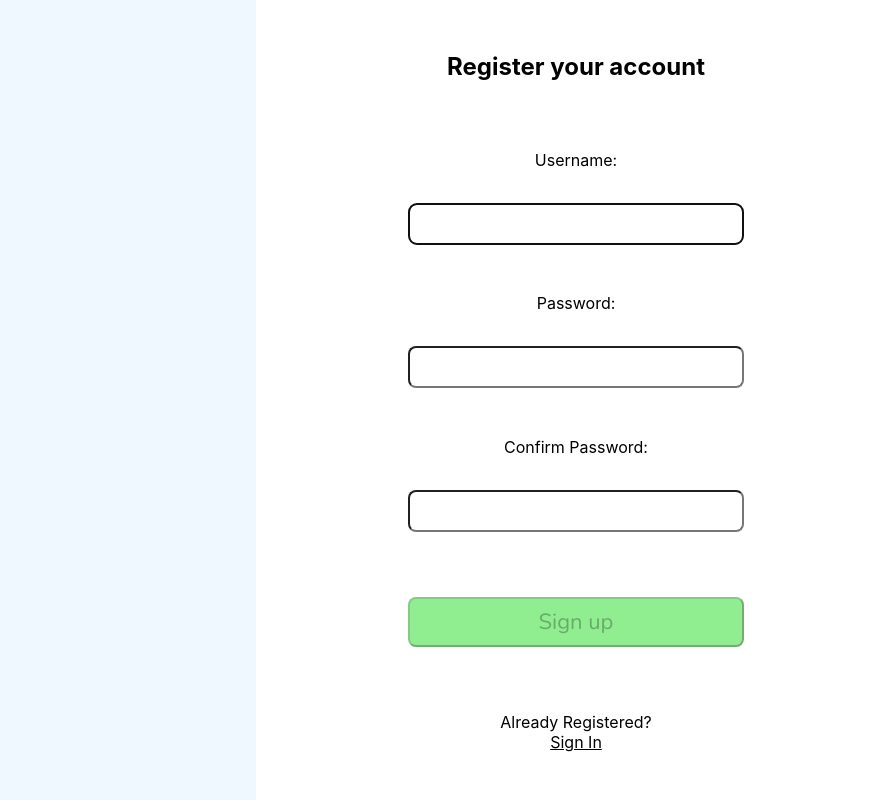
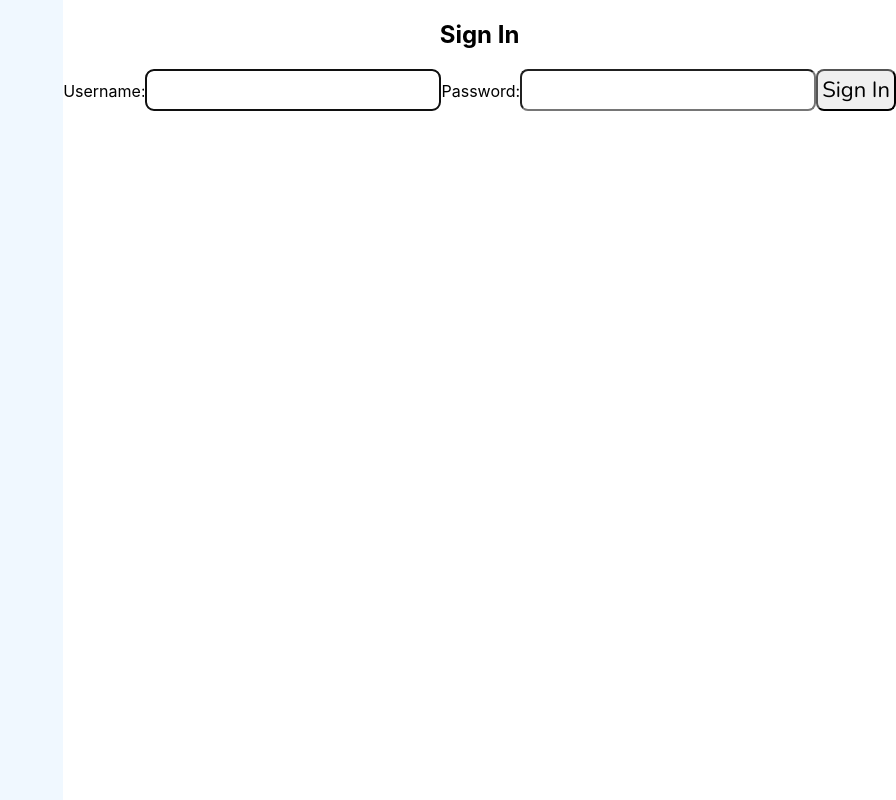
Before and after one commit to EliezerOng/CZ3002-Web-Application, a React (Create React App) app in the folder FrontEnd/my-app/: page / in a window 1280 px wide. Shown: the whole page, without its empty margins (384-1280 px from the left). Built offline with nearby package versions, Linux system fonts and the light colour scheme.

Commit message:
Link register to login

```diff
--- a/FrontEnd/my-app/src/App.jsx
+++ b/FrontEnd/my-app/src/App.jsx
@@ -6,9 +6,10 @@ import SideBarData from "./SideBarData";
 import Search from "./components/Search";
 
 import logo from "./logo.svg";
-import Login from "./Login";
-import Register from "./Register";
-// import { Routes, Route } from "react-router-dom";
+import Login from "./components/Login";
+import Register from "./components/Register";
+
+import { BrowserRouter as Router, Routes, Route } from "react-router-dom";
 
 export default function App() {
   const sideBarData = SideBarData.map((item) => {
@@ -20,10 +21,15 @@ export default function App() {
   });
 
   return (
-    <main className="App">
-      <div className="left-image"></div>
-      <Register />
-    </main>
+    <Router>
+      <main className="App">
+        <div className="left-image"></div>
+        <Routes>
+          <Route path="/" element={<Login />}></Route>
+          <Route path="/register" element={<Register />}></Route>
+        </Routes>
+      </main>
+    </Router>
 
     // <div className="main-app-container">
     //   {/* <Search /> */}
--- a/FrontEnd/my-app/src/Login.js
+++ b/FrontEnd/my-app/src/components/Login.js
@@ -37,15 +37,32 @@ const Login = () => {
       </p>
       <h1>Sign In</h1>
       <form>
-        <label htmlFor="username">Username</label>
+        <label htmlFor="username">Username:</label>
         <input
           type="text"
           id="username"
+          //set focus on this input
           ref={userRef}
+          //dont fill username with past entries
           autoComplete="off"
           onChange={(e) => setUser(e.target.value)}
+          //to clear input upon submission
           value={user}
+          required
         />
+
+        <label htmlFor="password">Password:</label>
+        <input
+          type="password"
+          id="password"
+          //dont need set focus on pw directly
+          onChange={(e) => setPwd(e.target.value)}
+          //to clear input upon submission
+          value={pwd}
+          required
+        />
+        {/* dont need onclick bc its the only button in the form */}
+        <button>Sign In</button>
       </form>
     </section>
   );
--- a/FrontEnd/my-app/src/Register.js
+++ b/FrontEnd/my-app/src/components/Register.js
@@ -7,10 +7,10 @@ import {
 import { FontAwesomeIcon } from "@fortawesome/react-fontawesome";
 import React from "react";
 import "./Register.css";
-// import { Link } from "react-router-dom";
+import { Link } from "react-router-dom";
 
 // backend
-import axios from "./api/axios";
+import axios from "../api/axios";
 const REGISTER_URL = "/register";
 
 // [a-zA-Z]: start with lower/uppercase letter
@@ -268,10 +268,7 @@ const Register = () => {
               Already Registered?
               <br />
               <span className="line">
-                <a href="/Login" className="sign-in-link">
-                  Sign In
-                </a>
-                {/* <Link to="/Login">Sign in</Link> */}
+                <Link to="/">Sign in</Link>
               </span>
             </p>
           </section>
```
Also changed, not shown: FrontEnd/my-app/src/components/Register.css (renamed from FrontEnd/my-app/src/Register.css), FrontEnd/my-app/src/images/mindfull-logo.png (renamed from FrontEnd/my-app/src/mindfull-logo.jpg).
